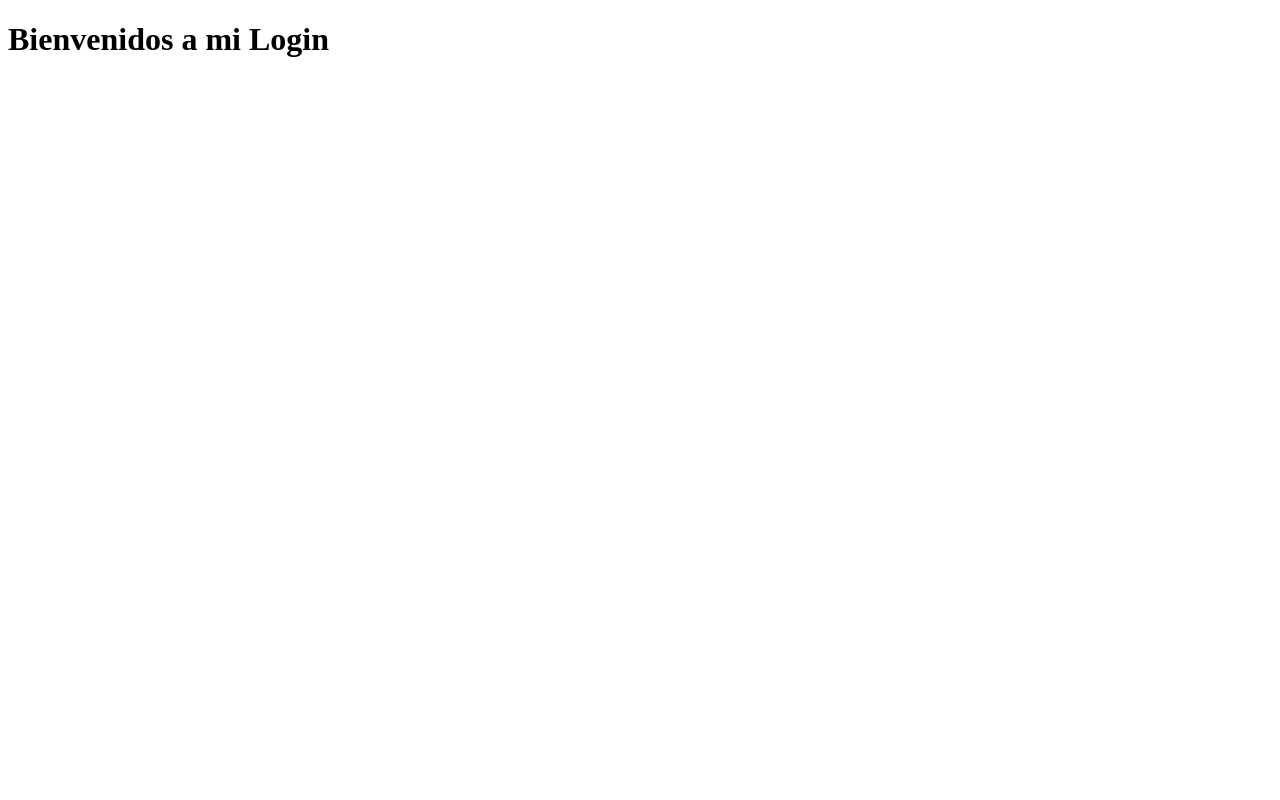
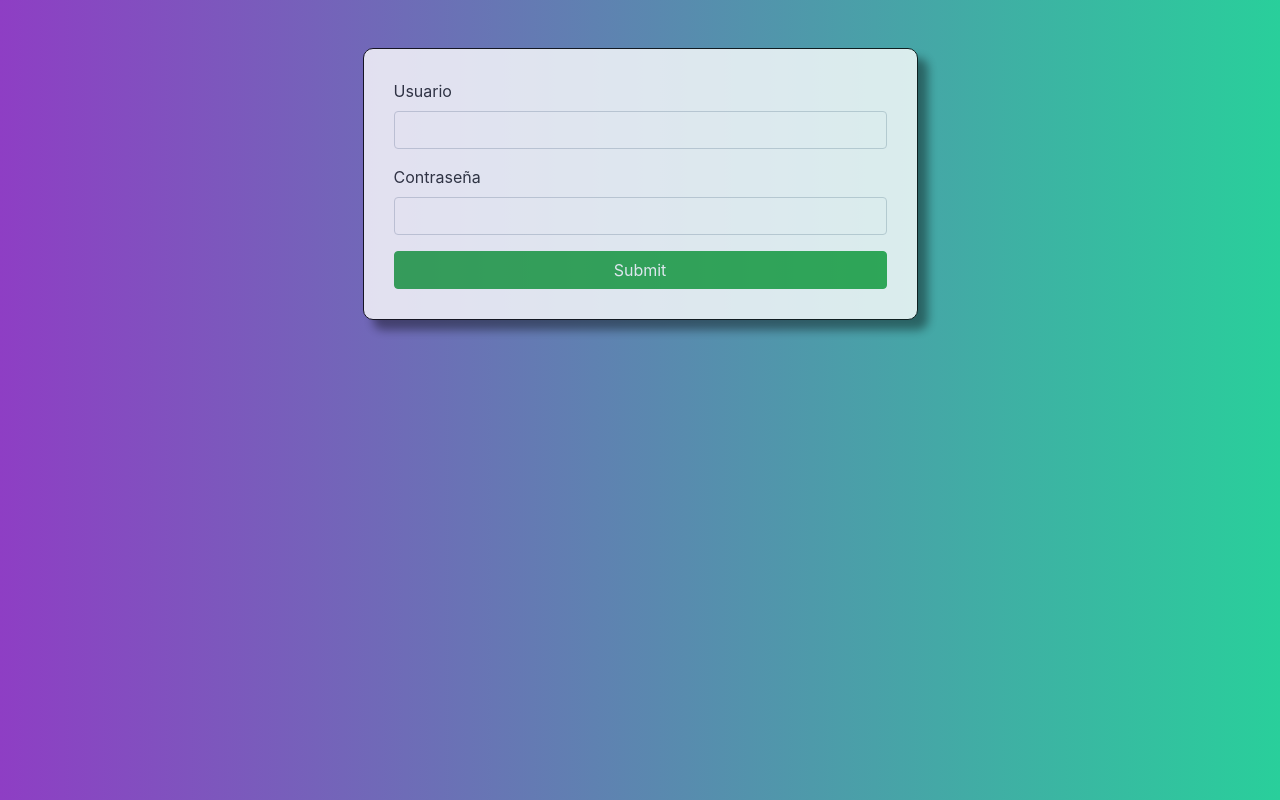
Before and after one commit to lupisboni/lohinRegistro, a plain HTML site: page index.html in a window 1280 px wide. Drawn offline with Linux system fonts and the light colour scheme.

Commit message:
2 commit

```diff
--- a/css/estilos.css
+++ b/css/estilos.css
@@ -0,0 +1,18 @@
+body{
+    background: linear-gradient(to right, #8e3ec4,#29cf9b);
+}
+
+#login,#registro{
+width: 50%;
+border: 1px solid black;
+border-radius: 10px;
+margin: 0 auto;
+padding: 30px;
+background-color: #fff;
+opacity: .8;
+box-shadow: 10px 10px 10px 0px rgba(0,0,0,.5);
+
+}
+#link{
+    text-align: right;
+}
--- a/index.html
+++ b/index.html
@@ -5,8 +5,24 @@
     <meta http-equiv="X-UA-Compatible" content="IE=edge">
     <meta name="viewport" content="width=device-width, initial-scale=1.0">
     <title>Login</title>
+    <link rel="stylesheet" href="css/bootstrap.min.css">
+    <link rel="stylesheet" href="css/estilos.css">
 </head>
 <body>
-    <h1>Bienvenidos a mi Login</h1>
+    <div class="container mt-5">
+        <div id="login">
+            <form action="">
+            <div class="form-group">
+                <label for="user">Usuario</label>
+                <input type="text" id="user" class="form-control">
+            </div>
+            <div class="form-group">
+                <label for="pass">Contraseña</label>
+                <input type="text" id="pass" class="form-control">
+            </div>
+                <input type="submit" id="ingresar" class="btn btn-success btn-block">
+            </form>
+        </div>
+    </div>
 </body>
 </html>
```
Also changed, not shown: inicio.html (+14 -0 lines), registro.html (+14 -0 lines).
